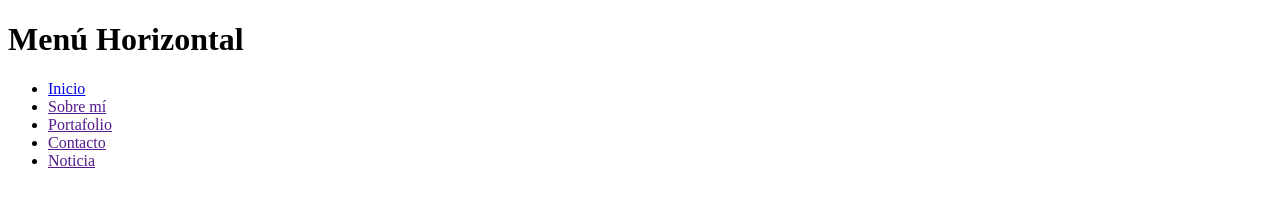
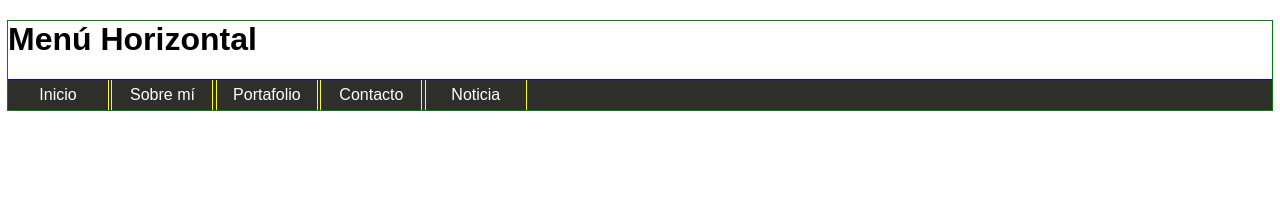
Before and after one commit to Pamelaleo96/menu-horizontal, a plain HTML site: page index.html in a window 1280 px wide. Drawn offline with Linux system fonts and the light colour scheme.

Commit message:
Subiendo avance de la hoja de estilo

```diff
--- a/css/style.css
+++ b/css/style.css
@@ -1 +1,31 @@
-ECHO is on.
+body {
+    outline: 1px solid green;
+    font-family: sans-serif;
+}
+
+nav {
+    outline: 1px solid red;
+}
+
+ul {
+    outline: 1px solid blue;
+    list-style: none;
+    margin: 0;
+    padding: 0;
+    background: #2e2e2a;
+    line-height: 30px;
+}
+
+li {
+    outline: 1px solid yellow;
+    width:  100px;
+    display: inline-block; /*(colocarse un elemento al costado del otro sin perder la caracteristica de bloque que nos permiten modifcar su ancho)*/
+    text-align: center; /*Centra el texto de la lista mateniendo el orden*/
+}
+
+a {
+    outline: 1px solid green;
+    text-decoration: none;
+    display: block; /*Convertir la etiqueta <a> inline a bloque para que toda la superficia pueda ser linkeado*/
+    color: #fff;
+}
```
